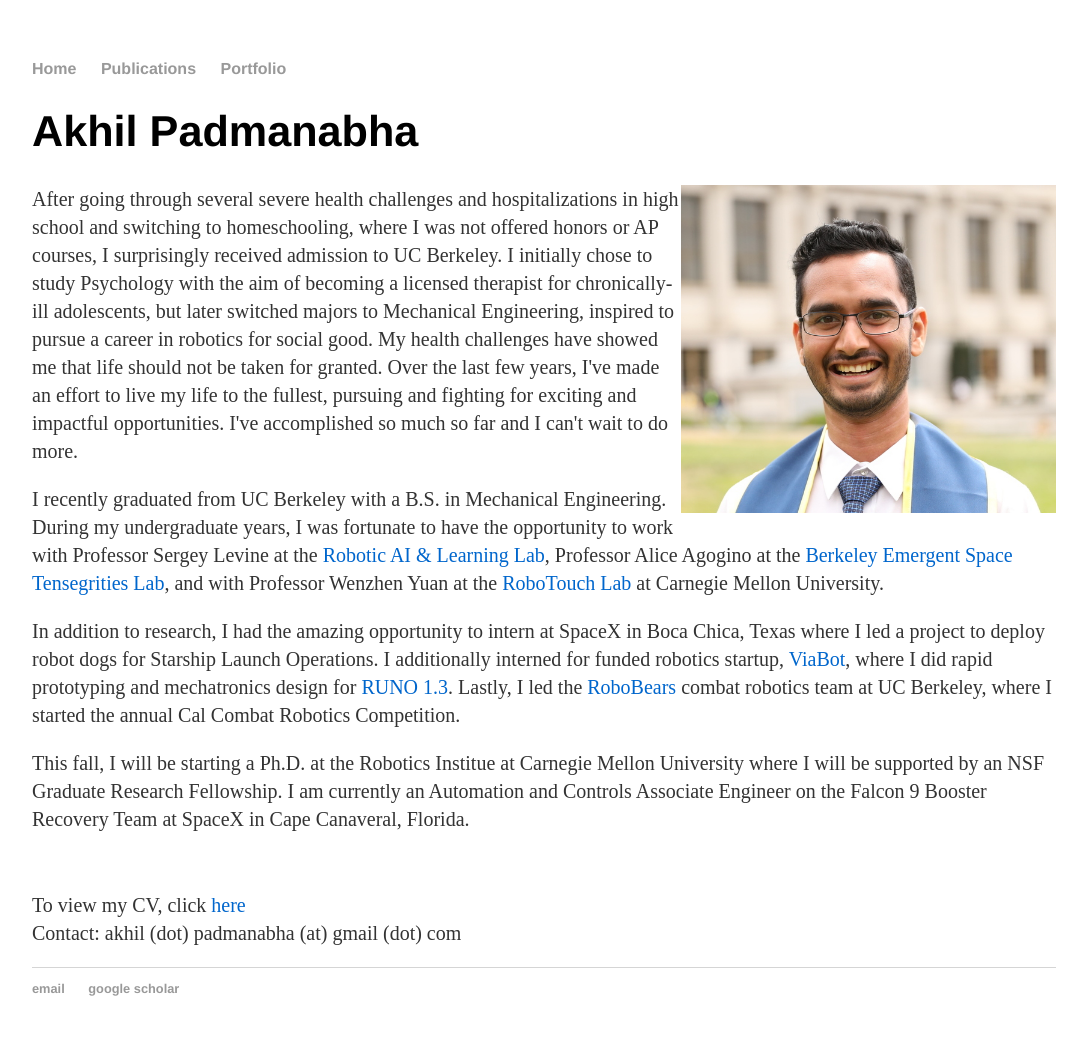
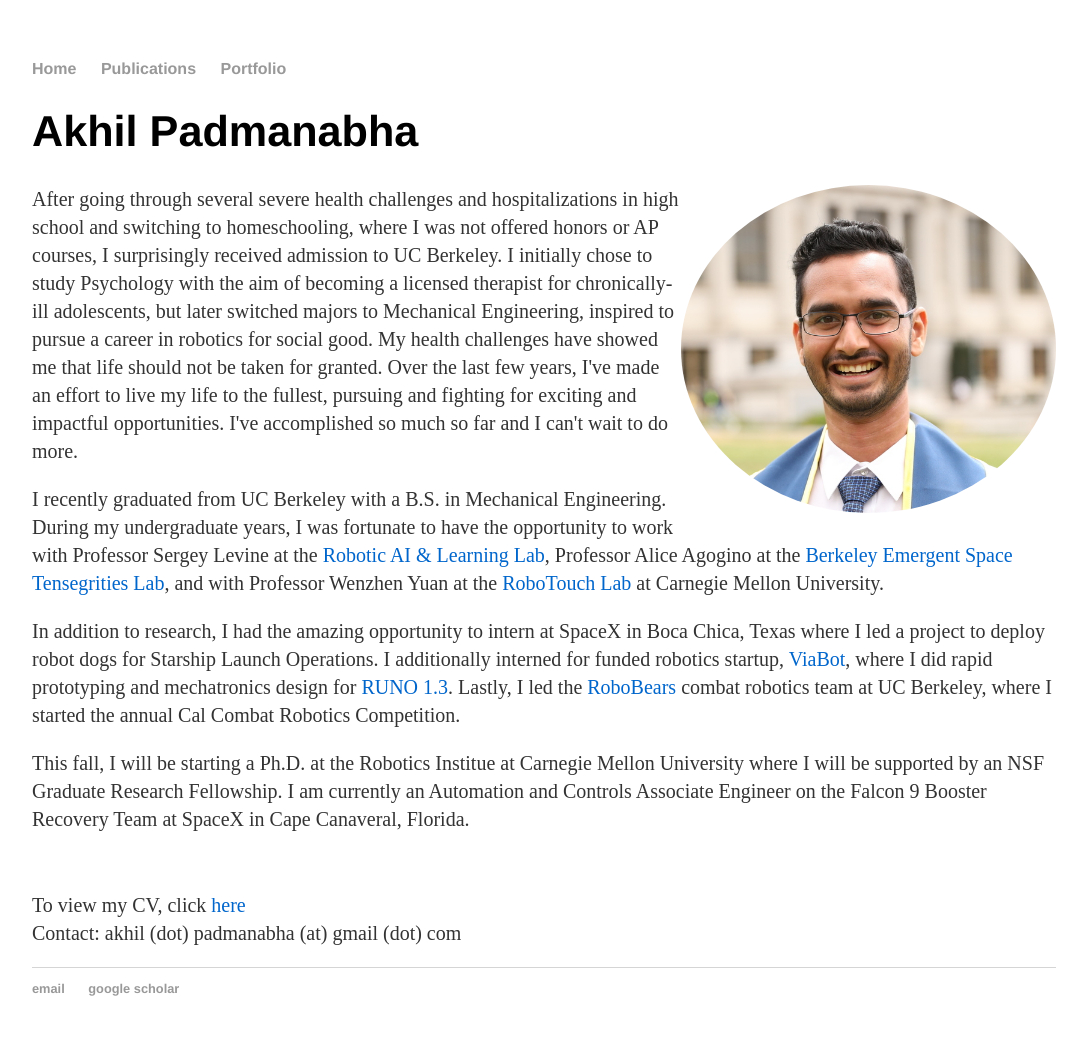
Before and after one commit to akhilpadmanabha/akhilpadmanabha.github.io, a Jekyll site: the page built from index.html, in a window 1280 px wide. Shown: the whole page, without its empty margins (96-1183 px from the left). Built offline with Jekyll 4.4.1, drawn with Linux system fonts in a browser that asks for light colours.

Commit message:
circular image?

```diff
--- a/css/main.css
+++ b/css/main.css
@@ -69,3 +69,9 @@
 {
   width: 20%;
 }
+.circular--square {
+  border-top-left-radius: 50% 50%;
+  border-top-right-radius: 50% 50%;
+  border-bottom-right-radius: 50% 50%;
+  border-bottom-left-radius: 50% 50%;
+}
--- a/index.html
+++ b/index.html
@@ -7,7 +7,7 @@
 </div>
 
 
-<img src="images/portrait.jpeg" class="center" width = "375px" height = "auto" class="img2" align = "right"/>
+<img src="images/portrait.jpeg" class="circular--square" width = "375px" height = "auto" align = "right"/>
 
 
 <div class="blurb">
```
